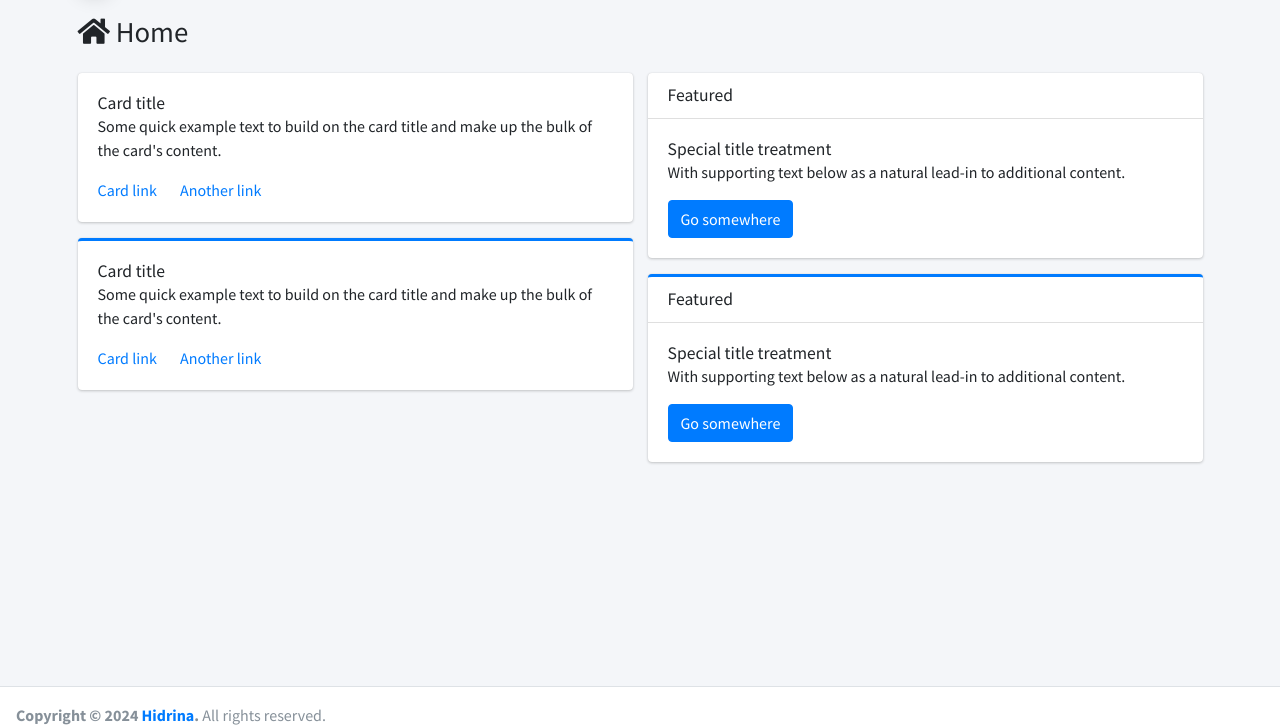
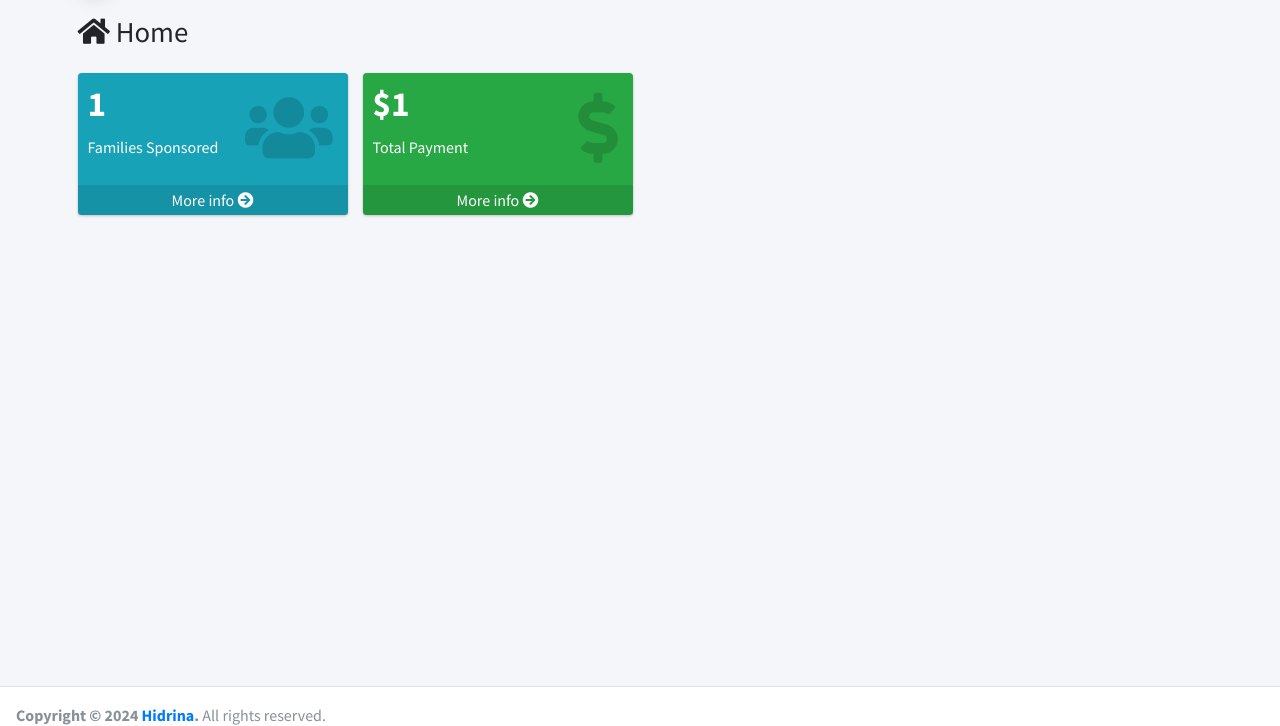
Before and after one commit to BlackCobra29-bit/Sponsorship-Platform, a Django app: template Sponsor_App/templates/sponsor_home.html in a window 1280 px wide. Shown: the part 57-783 px from the top of the page. Run offline with Django 5.2, Linux system fonts and the light colour scheme; data comes from the database, SQL or seed files in the repository; both versions use the stored data as it was after the commit; the template is opened without the code that fills it: values that come from a table or form of the project are taken from there, most other values are stand-ins (such as "Sample title", 1, 10 or a date in 2020); some libraries are stand-ins or nearby versions.

```diff
--- a/Sponsor_App/admin.py
+++ b/Sponsor_App/admin.py
@@ -1,5 +1,6 @@
 from django.contrib import admin
-from .models import SponosrAccount
+from .models import SponosrAccount, SponsorFamilyRelation
 
 # Register your models here.
 admin.site.register(SponosrAccount)
+admin.site.register(SponsorFamilyRelation)
--- a/Sponsor_App/templates/my_sponsorship.html
+++ b/Sponsor_App/templates/my_sponsorship.html
@@ -10,7 +10,7 @@
         <div class="container">
             <div class="row mb-2">
                 <div class="col-sm-6">
-                    <h1 class="m-0"> My Sponsorship</h1>
+                    <h1 class="m-0"><i class="fa fa-hand-holding-heart"></i> My Sponsorship</h1>
                 </div><!-- /.col -->
             </div><!-- /.row -->
         </div><!-- /.container-fluid -->
--- a/Sponsor_App/templates/sponsor_home.html
+++ b/Sponsor_App/templates/sponsor_home.html
@@ -36,61 +36,40 @@
       {% endif %}
 
       <div class="row">
-        <div class="col-lg-6">
-          <div class="card">
-            <div class="card-body">
-              <h5 class="card-title">Card title</h5>
+        <div class="col-lg-3 col-6">
+          <!-- small card -->
+          <div class="small-box bg-info">
+            <div class="inner">
+              <h3>{{ count_family_sponsored }}</h3>
 
-              <p class="card-text">
-                Some quick example text to build on the card title and make up the bulk of the card's
-                content.
-              </p>
-
-              <a href="#" class="card-link">Card link</a>
-              <a href="#" class="card-link">Another link</a>
+              <p>Families Sponsored</p>
+            </div>
+            <div class="icon">
+              <i class="fas fa-users"></i>
+            </div>
+            <a href="{% url 'my-sponsorship' %}" class="small-box-footer">
+              More info <i class="fas fa-arrow-circle-right"></i>
+            </a>
           </div>
         </div>
+        <!-- ./col -->
+        <div class="col-lg-3 col-6">
+          <!-- small card -->
+          <div class="small-box bg-success">
+            <div class="inner">
+              <h3>${{ total_amount_paid }}</h3>
 
-          <div class="card card-primary card-outline">
-            <div class="card-body">
-              <h5 class="card-title">Card title</h5>
-
-              <p class="card-text">
-                Some quick example text to build on the card title and make up the bulk of the card's
-                content.
-              </p>
-              <a href="#" class="card-link">Card link</a>
-              <a href="#" class="card-link">Another link</a>
+              <p>Total Payment</p>
             </div>
-          </div><!-- /.card -->
+            <div class="icon">
+              <i class="fa fa-dollar-sign"></i>
             </div>
-        <!-- /.col-md-6 -->
-        <div class="col-lg-6">
-          <div class="card">
-            <div class="card-header">
-              <h5 class="card-title m-0">Featured</h5>
-            </div>
-            <div class="card-body">
-              <h6 class="card-title">Special title treatment</h6>
-
-              <p class="card-text">With supporting text below as a natural lead-in to additional content.</p>
-              <a href="#" class="btn btn-primary">Go somewhere</a>
+            <a href="#" class="small-box-footer">
+              More info <i class="fas fa-arrow-circle-right"></i>
+            </a>
           </div>
         </div>
-
-          <div class="card card-primary card-outline">
-            <div class="card-header">
-              <h5 class="card-title m-0">Featured</h5>
-            </div>
-            <div class="card-body">
-              <h6 class="card-title">Special title treatment</h6>
-
-              <p class="card-text">With supporting text below as a natural lead-in to additional content.</p>
-              <a href="#" class="btn btn-primary">Go somewhere</a>
-            </div>
-          </div>
-        </div>
-        <!-- /.col-md-6 -->
+        <!-- ./col -->
       </div>
       <!-- /.row -->
     </div><!-- /.container-fluid -->
--- a/Super_Admin_App/models.py
+++ b/Super_Admin_App/models.py
@@ -2,7 +2,6 @@ from django.db import models
 from django.contrib.auth.models import User
 from PIL import Image as PilImage
 from django.core.exceptions import ValidationError
-from Sponsor_App.models import SponosrAccount
 
 class FamilyList(models.Model):
     family_name = models.CharField(max_length=100)
```
Also changed, not shown: Sponsor_App/models.py (+14 -0 lines), Sponsor_App/views.py (+35 -1 lines), Sponsor_App/migrations/0005_sponsorfamilyrelation.py (added), db.sqlite3. Lines whose indentation alone changed are shown as unchanged.
